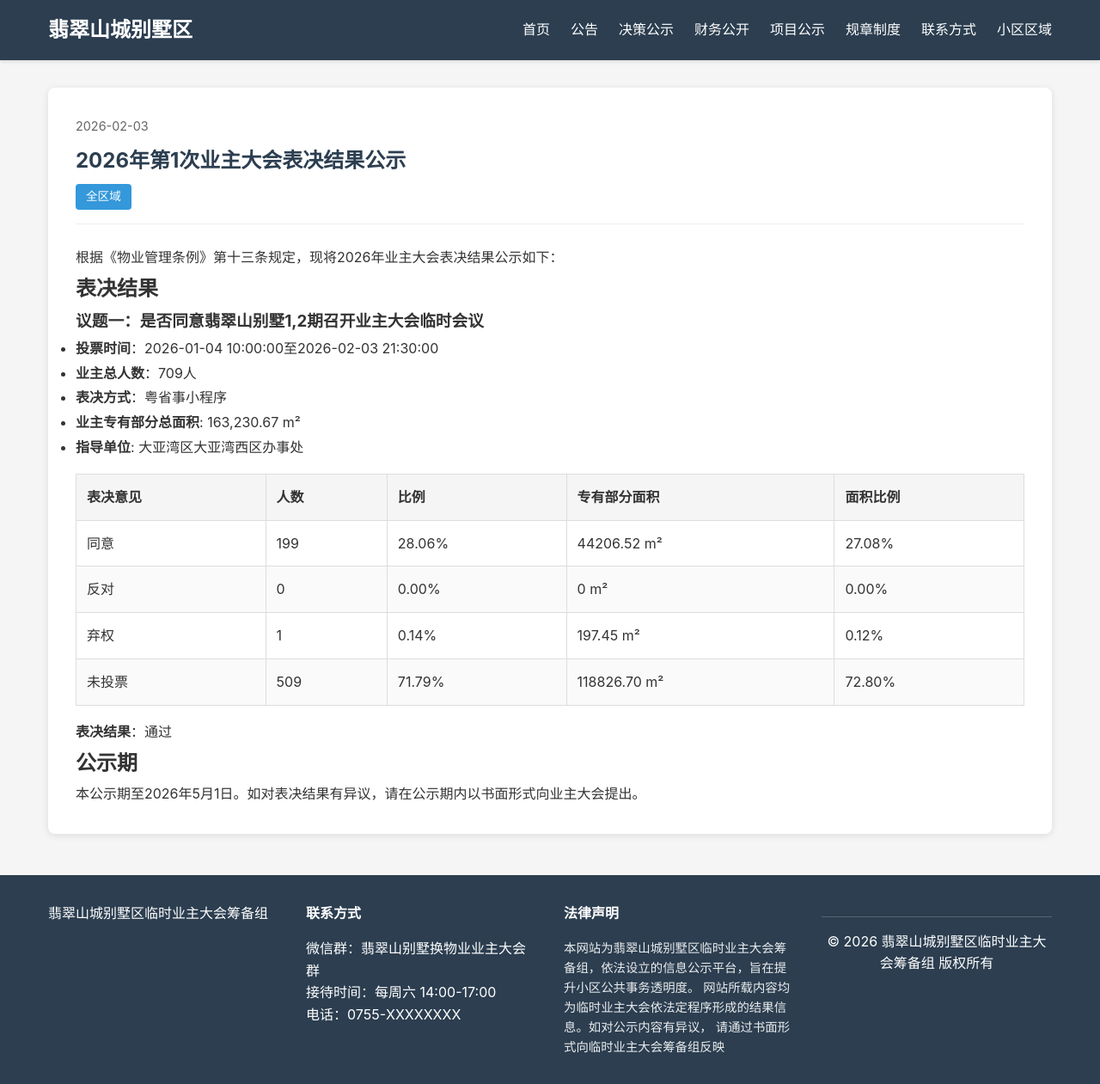
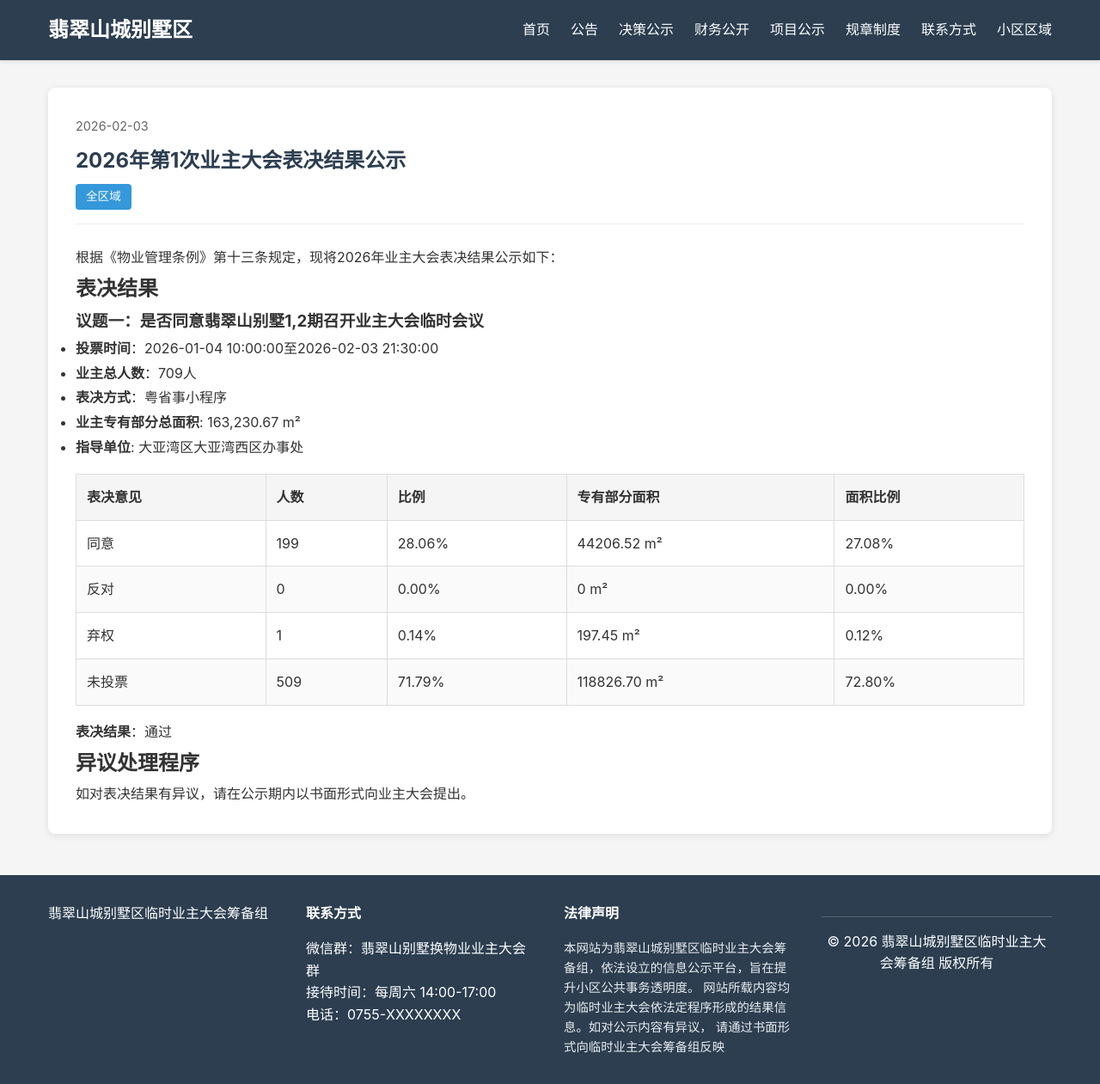
Before and after one commit to fcshan/fcshan.github.io, a Jekyll site: the page built from _decisions/20260203-meeting-results-01.md, in a window 1280 px wide. Shown: the whole page at 86% size. Built offline with Jekyll 4.4.1, drawn with Linux system fonts in a browser that asks for light colours.

Commit message:
2026年第1次业主大会表决结果公示

```diff
--- a/_decisions/20260203-meeting-results-01.md
+++ b/_decisions/20260203-meeting-results-01.md
@@ -27,6 +27,6 @@ excerpt: 2026年业主大会2026-01-04发起投票，表决“选聘物业服务
 
 **表决结果**：通过
 
-## 公示期
+## 异议处理程序
 
-本公示期至2026年5月1日。如对表决结果有异议，请在公示期内以书面形式向业主大会提出。
+如对表决结果有异议，请在公示期内以书面形式向业主大会提出。
```
